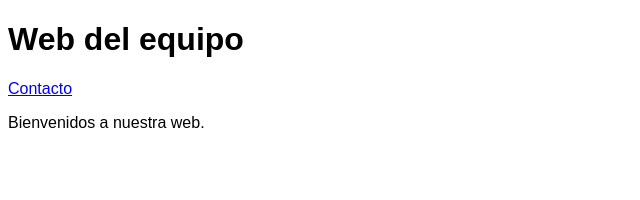
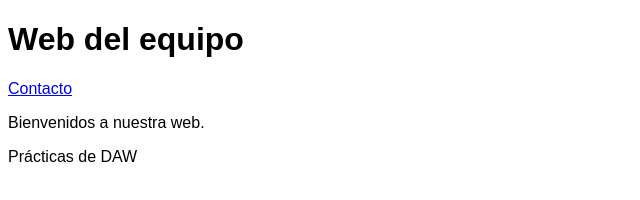
Before and after one commit to lorenaMartir22/web-equipo, a plain HTML site: page index.html in a window 1280 px wide. Shown: the whole page, without its empty margins (0-640 px from the left). Drawn offline with Linux system fonts and the light colour scheme.

Commit message:
añade el pie de página

```diff
--- a/index.html
+++ b/index.html
@@ -9,5 +9,6 @@
 <h1>Web del equipo</h1>
 <nav><a href="contacto.htm">Contacto</a></nav>
 <p>Bienvenidos a nuestra web.</p>
+<footer>Prácticas de DAW</footer>
 </body>
 </html>
```
